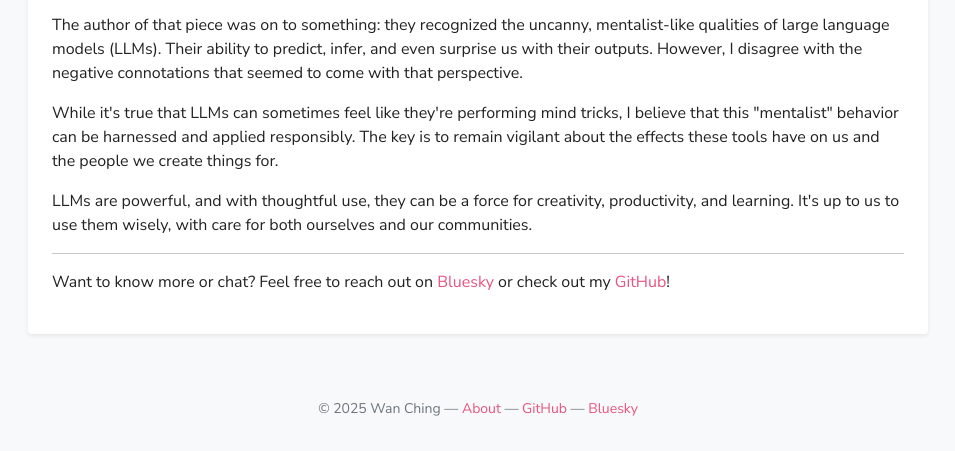
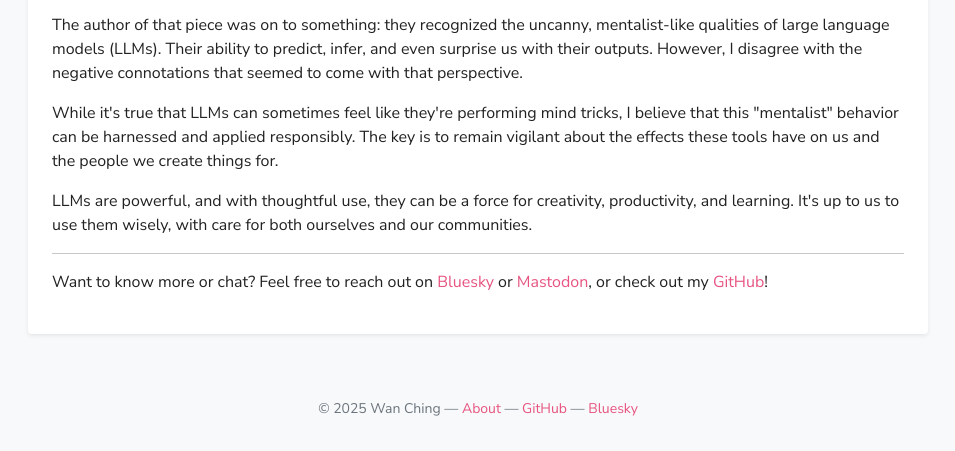
Before and after one commit to llmentalist/llmentalist.github.io, an Eleventy site: page blog/src/about.md in a window 1280 px wide. Shown: the part 608-1059 px from the top of the page, without its empty margins (162-1117 px from the left). Built offline with nearby package versions, Linux system fonts and the light colour scheme; Eleventy itself is replaced by a stand-in of ours; files that its build step writes are made by us from their sources.

Commit message:
Add Mastodon link to About page with webfinger pointer

```diff
--- a/blog/src/about.md
+++ b/blog/src/about.md
@@ -15,4 +15,4 @@ LLMs are powerful, and with thoughtful use, they can be a force for creativity,
 
 ---
 
-Want to know more or chat? Feel free to reach out on [Bluesky](https://bsky.app/profile/llmentalist.bsky.social) or check out my [GitHub](https://github.com/llmentalist)!
+Want to know more or chat? Feel free to reach out on [Bluesky](https://bsky.app/profile/llmentalist.bsky.social) or <a rel="me" href="https://mastodon.social/@llmentalist">Mastodon</a>, or check out my [GitHub](https://github.com/llmentalist)!
```
